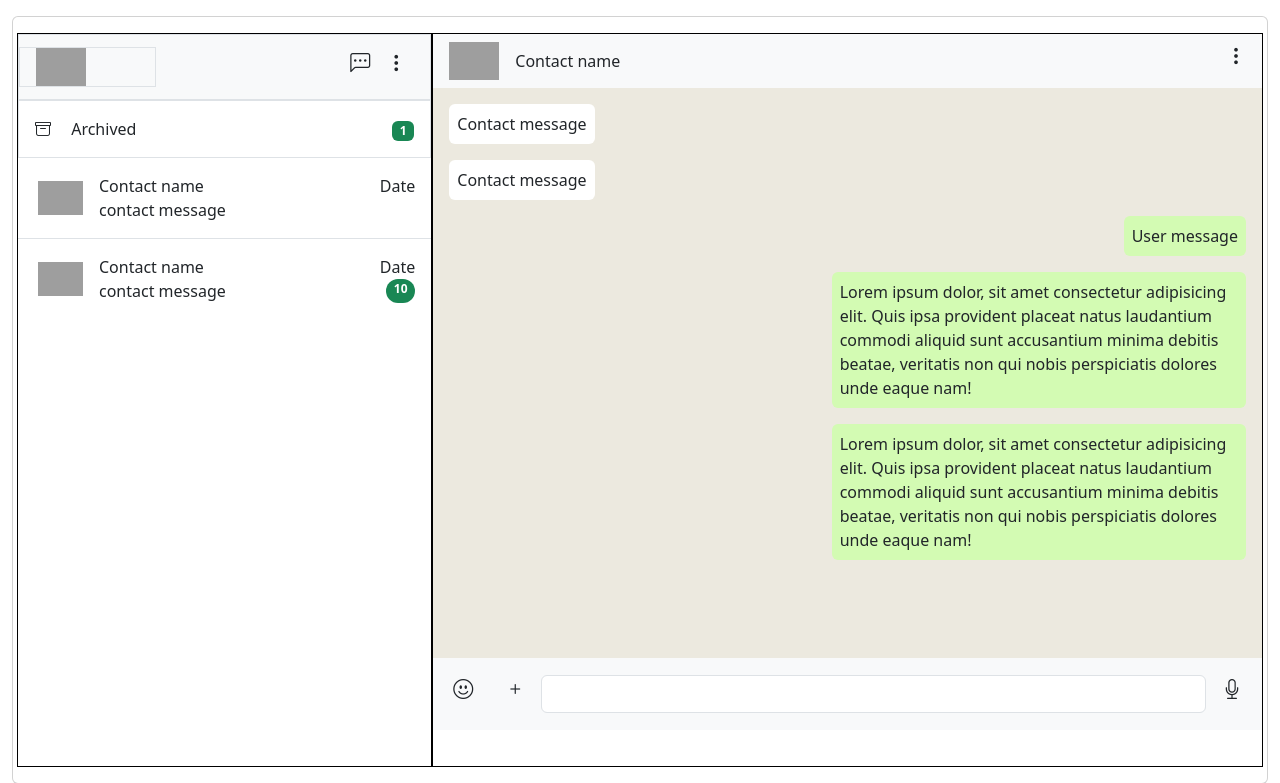
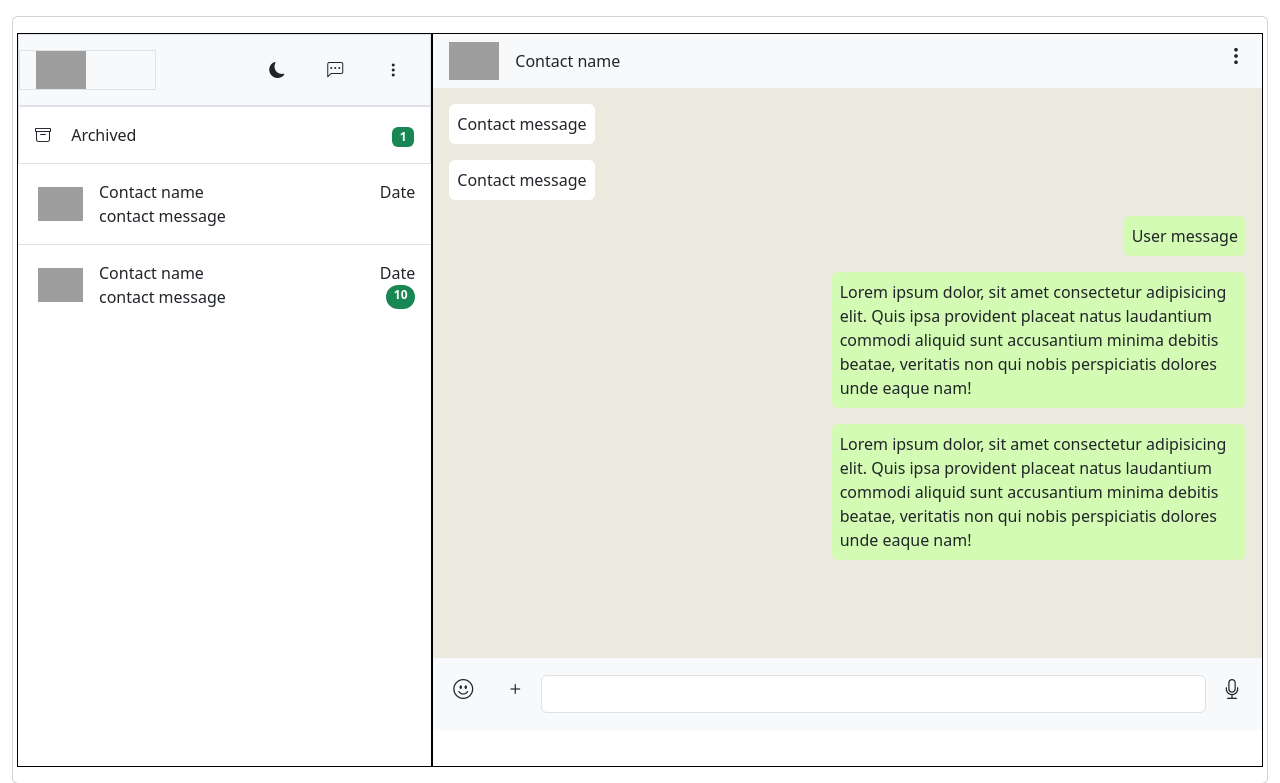
Before and after one commit to franchsli/whatsapp_clone_django, a Django app: page / in a window 1280 px wide. Shown: the top 783 px of the page. Run offline with Django 5.2, Linux system fonts and the light colour scheme; the visitor is signed in with stand-in values (Sample User, id 1); grey boxes are pictures that could not be loaded.

Commit message:
Buttons ready i guess

```diff
--- a/whatsapp_clone/templates/home.html
+++ b/whatsapp_clone/templates/home.html
@@ -19,8 +19,10 @@
             </div>
             {% comment "new chat and settings" %}{% endcomment %}
             <nav class="navbar d-flex justify-content-end col-8 borde">
-              <h5 role="button"><i class="bi bi-chat-left-dots p-2"></i></h5>
-              <h5 role="button"><i class="me-3 bi bi-three-dots-vertical p-2"></i></h5>
+              <button onclick="switch_theme()" id="theme-toggler" class="btn rounded-fill me-3"><span><i id="theme-icon"
+                class="bi bi-moon-fill"></i></span></button>
+              <button id="create-chat" class="me-3 btn"><span><i class="bi bi-chat-left-dots"></i></span></button>
+              <button id="settings" class="me-3 btn"><span><i class="bi bi-three-dots-vertical"></i></span></button>
             </nav>
           </nav>
           {% comment "archived chats" %}{% endcomment %}
```
Also changed, not shown: whatsapp_clone/static/theme.js (added).
